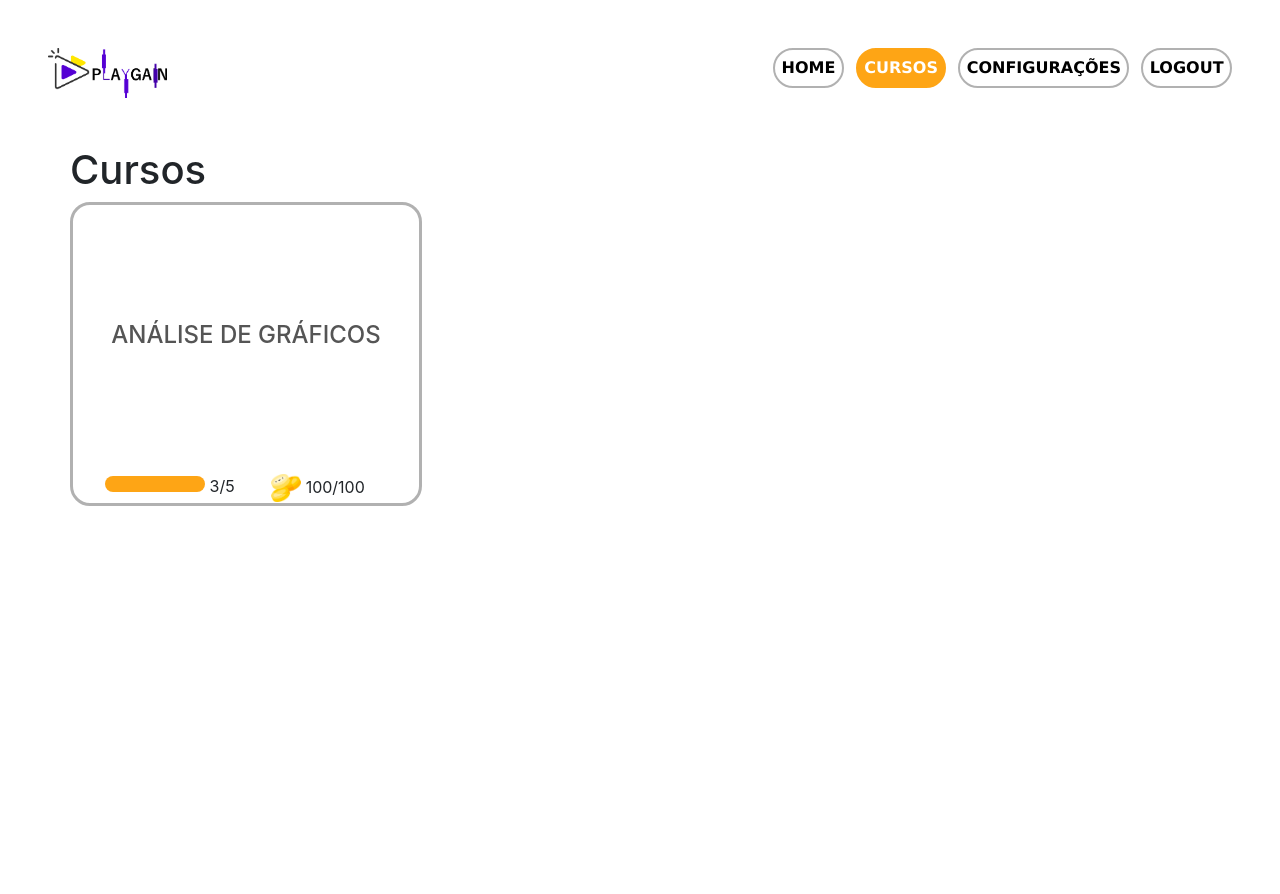
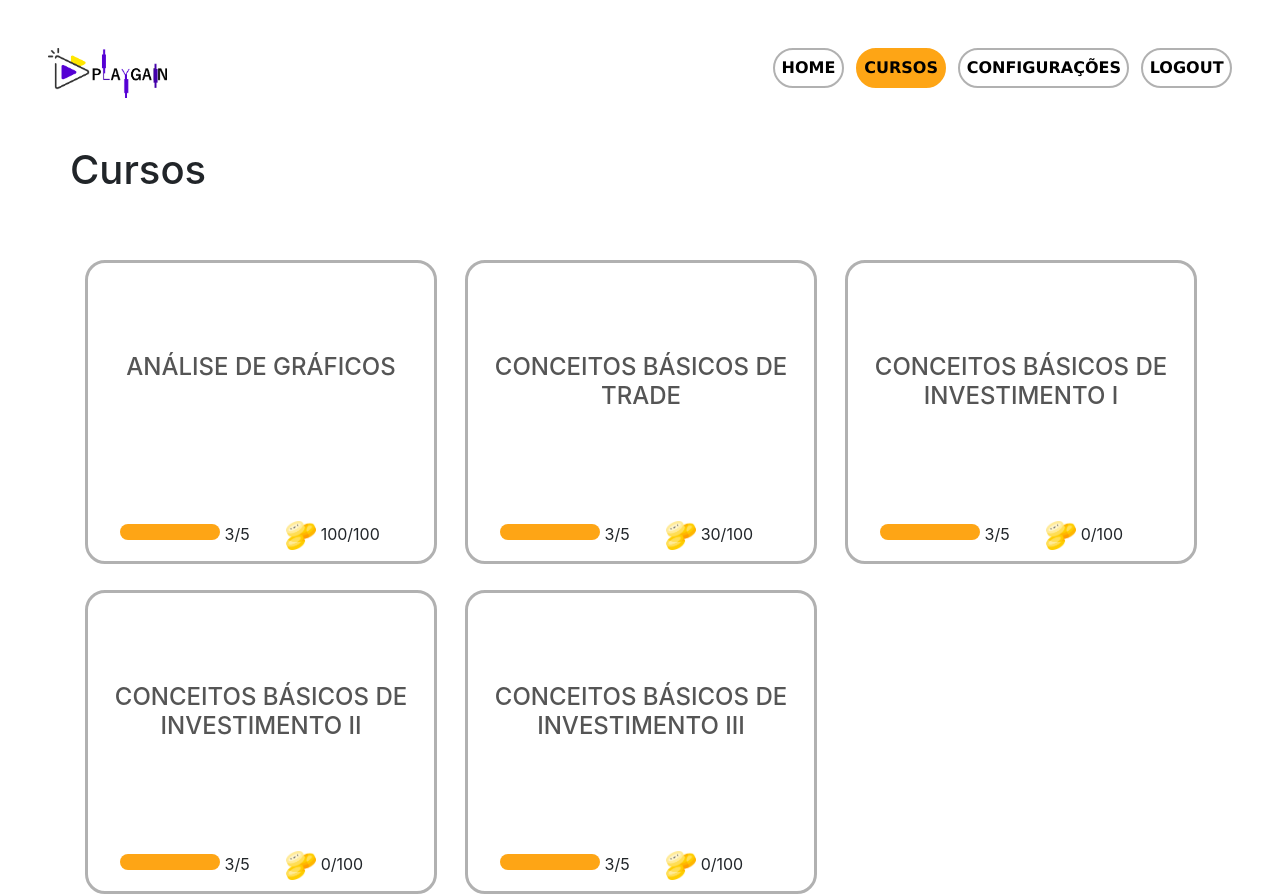
Before and after one commit to Akistapace/HACKATHON_ZENVIA, a plain HTML site: page cursos.html in a window 1280 px wide. Before the commit the page ends 800 px from the top, so only its background shows below. Drawn offline with Linux system fonts and the light colour scheme.

Commit message:
Adding navbar links and more courses.

```diff
--- a/css/cursos.css
+++ b/css/cursos.css
@@ -1,15 +1,21 @@
+main {
+    margin-bottom: 2rem;
+}
+
 .curso-container {
     border: 3px solid #b1b1b1ff;
     border-radius: 20px;
     width: 22rem;
     height: 19rem;
+    margin-top: 26px;
 }
 
 .curso-title {
     text-transform: uppercase;
     color: #555555;
     text-align: center;
-    line-height: 16.3rem;
+    height: 10rem;
+    margin-top: 90px;
     font-size: 1.5rem;
 }
 
--- a/css/navbar.css
+++ b/css/navbar.css
@@ -14,6 +14,11 @@ nav .logo {
     height: 40px;
 }
 
+.nav-link a {
+    text-decoration: none;
+    color: black !important;
+}
+
 .nav-link.active {
     background-color: #fea515ff;
     border-color: #fea515ff;
@@ -23,5 +28,9 @@ nav .logo {
 .nav-link:hover {
     background-color: #fea515ff;
     border-color: #fea515ff;
+
+}
+
+.nav-link:hover a {
     color: white !important;
 }
--- a/cursos.html
+++ b/cursos.html
@@ -26,18 +26,20 @@
 			<div class="d-flex justify-content-between">
 				<img class="logo" src="img/logotipo_playgain.png" alt="logo">
 				<div class="d-flex nav-link-list">
-					<div class="nav-link"><a>HOME</a></div>
-					<div class="nav-link active"><a>CURSOS</a></div>
-					<div class="nav-link"><a>CONFIGURAÇÕES</a></div>
-					<div class="nav-link"><a>LOGOUT</a></div>
+					<div class="nav-link"><a href="index.html">HOME</a></div>
+					<div class="nav-link active"><a href="#">CURSOS</a></div>
+					<div class="nav-link"><a href="#">CONFIGURAÇÕES</a></div>
+					<div class="nav-link"><a href="#">LOGOUT</a></div>
 				</div>
 			</div>
 		</nav>
 	</header>
 	<main>
 		<div class="container">
-			<div class="row"><h1>Cursos</h1></div>
+			<div class="row mb-3"><h1>Cursos</h1></div>
+
 			<div class="row">
+				<div class="col-md-6 col-xl-4">
 					<div class="curso-container">
 						<h2 class="curso-title">
 							Análise de Gráficos
@@ -56,6 +58,87 @@
 
 					</div>
 				</div>
+
+				<div class="col-md-6 col-xl-4">
+					<div class="curso-container">
+						<h2 class="curso-title">
+							Conceitos Básicos de Trade
+						</h2>
+
+						<div class="curso-progress">
+							<div class="curso-steps">
+								<div class="loading-bar-full"></div>
+								<span>3/5</span>
+							</div>
+							<div class="curso-coins">
+								<img class="img-coins" src="img/coin.png" alt="coins">
+								<span>30/100</span>
+							</div>
+						</div>
+
+					</div>
+				</div>
+
+				<div class="col-md-6 col-xl-4">
+					<div class="curso-container">
+						<h2 class="curso-title">
+							Conceitos Básicos de Investimento I
+						</h2>
+
+						<div class="curso-progress">
+							<div class="curso-steps">
+								<div class="loading-bar-full"></div>
+								<span>3/5</span>
+							</div>
+							<div class="curso-coins">
+								<img class="img-coins" src="img/coin.png" alt="coins">
+								<span>0/100</span>
+							</div>
+						</div>
+
+					</div>
+				</div>
+
+				<div class="col-md-6 col-xl-4">
+					<div class="curso-container">
+						<h2 class="curso-title">
+							Conceitos Básicos de Investimento II
+						</h2>
+
+						<div class="curso-progress">
+							<div class="curso-steps">
+								<div class="loading-bar-full"></div>
+								<span>3/5</span>
+							</div>
+							<div class="curso-coins">
+								<img class="img-coins" src="img/coin.png" alt="coins">
+								<span>0/100</span>
+							</div>
+						</div>
+
+					</div>
+				</div>
+
+				<div class="col-md-6 col-xl-4">
+					<div class="curso-container">
+						<h2 class="curso-title">
+							Conceitos Básicos de Investimento III
+						</h2>
+
+						<div class="curso-progress">
+							<div class="curso-steps">
+								<div class="loading-bar-full"></div>
+								<span>3/5</span>
+							</div>
+							<div class="curso-coins">
+								<img class="img-coins" src="img/coin.png" alt="coins">
+								<span>0/100</span>
+							</div>
+						</div>
+
+					</div>
+				</div>
+			</div>
 		</div>
 	</main>
 
```
Lines whose indentation alone changed are shown as unchanged.
